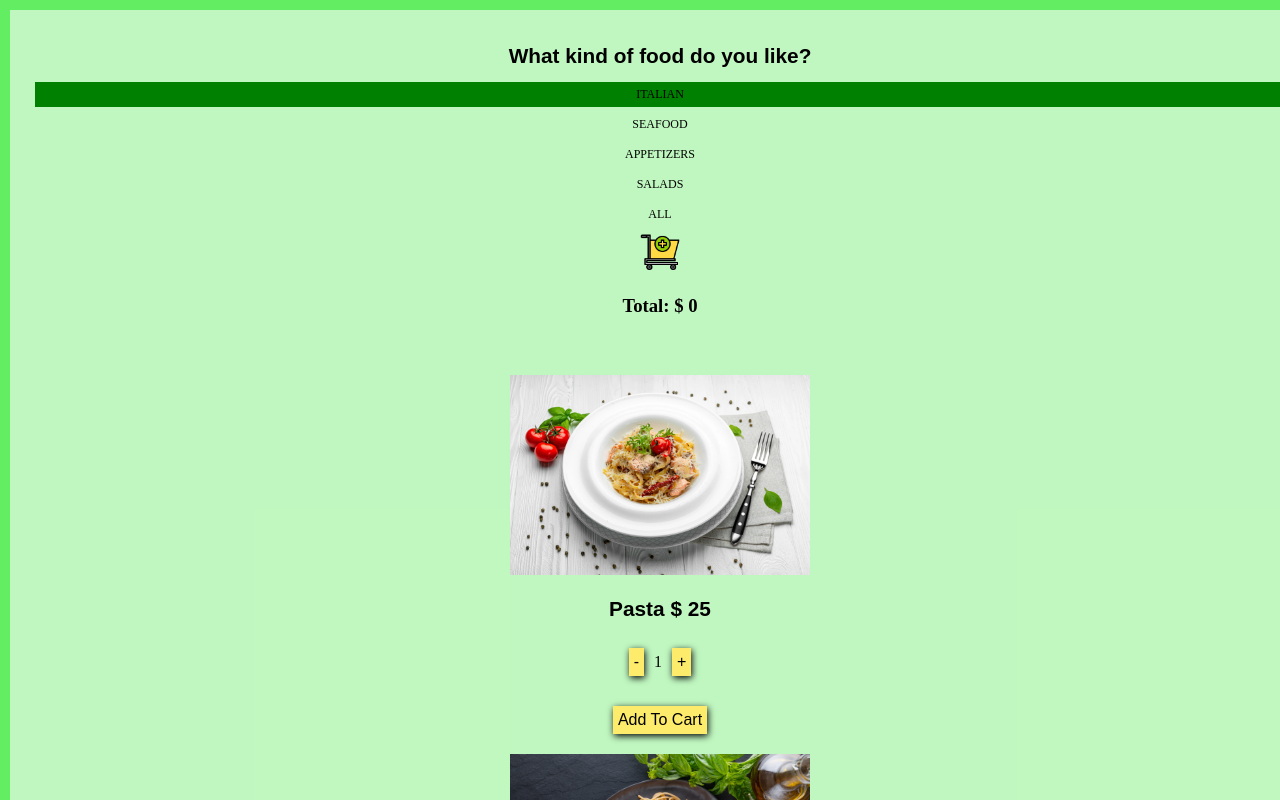
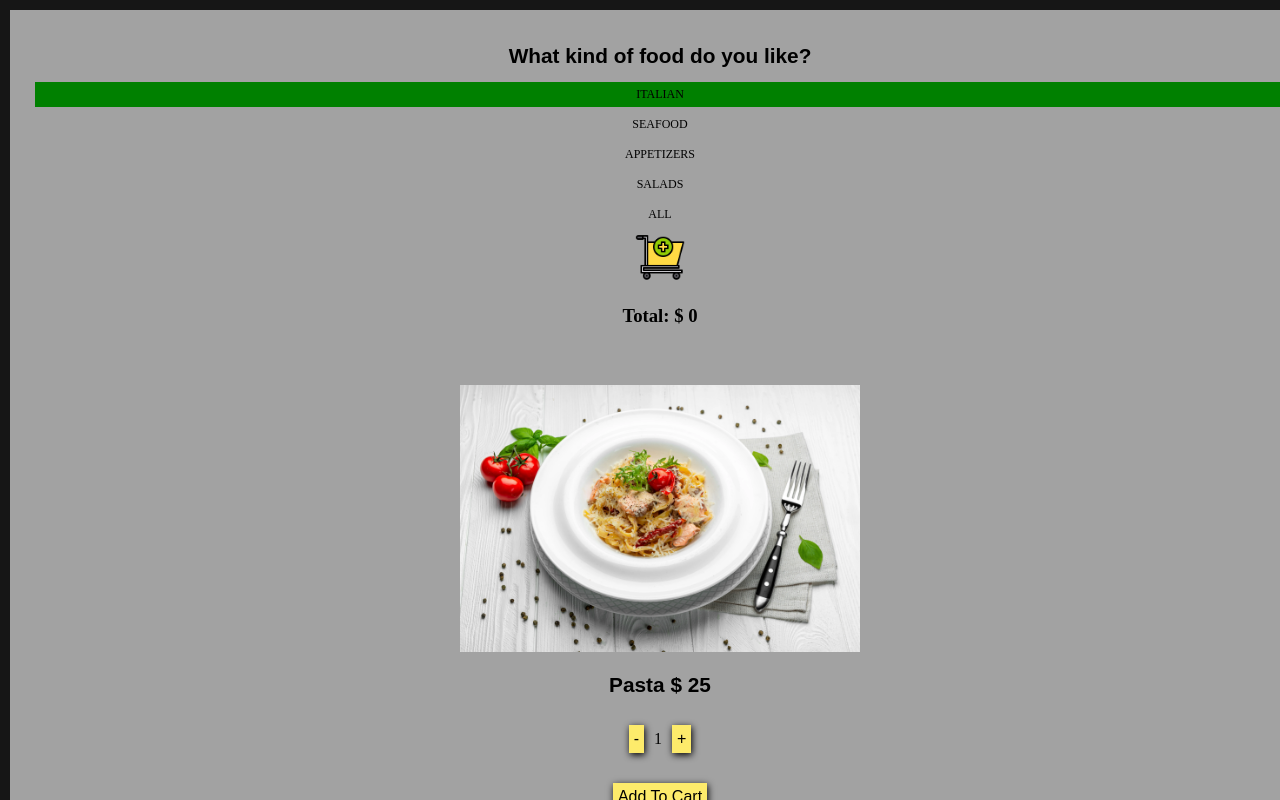
Before and after one commit to Ina-gencer/food-online, a React (Create React App) app: page / in a window 1280 px wide. Shown: the top 800 px of the page. Built offline with nearby package versions, Linux system fonts and the light colour scheme.

Commit message:
Update index.css

```diff
--- a/src/index.css
+++ b/src/index.css
@@ -8,17 +8,3 @@ code {
   font-family: source-code-pro, Menlo, Monaco, Consolas, 'Courier New',
     monospace;
 }
- @media screen and (min-width: 900px) {
-   body {
-    background-color: rgb(98, 237, 98);
-  }
-  .block img{
-    width: 300px;
-  }
-  .block .cartIcon{
-    width: 40px;
-  }
-  .block .img.icon{
-    width: 20px;
-  }
-}
```
